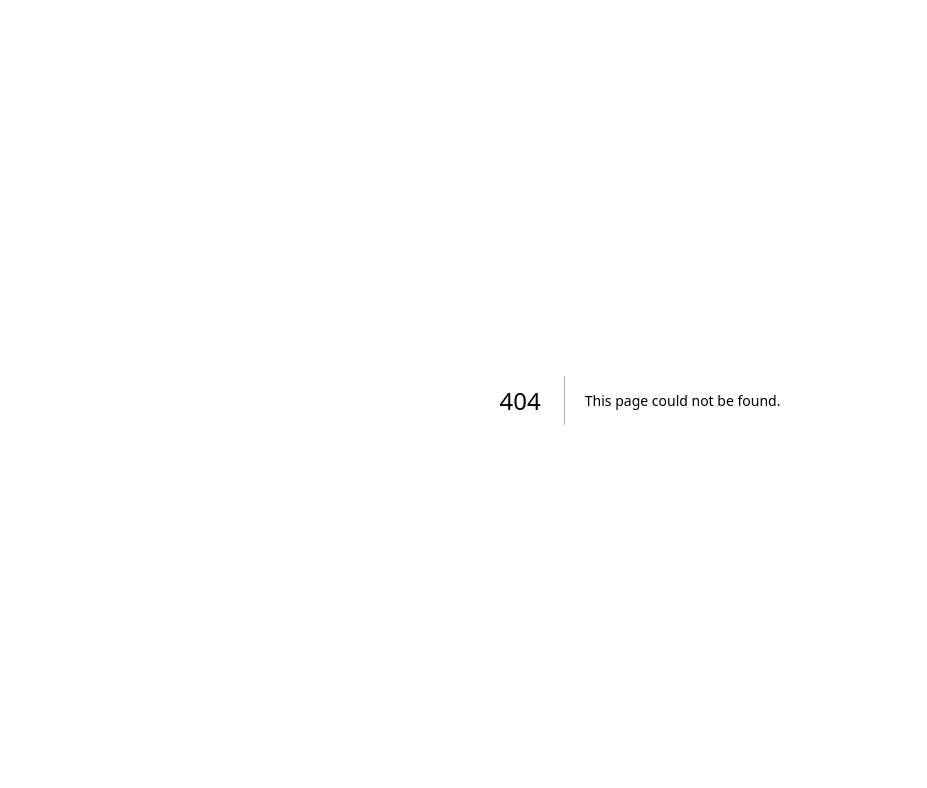
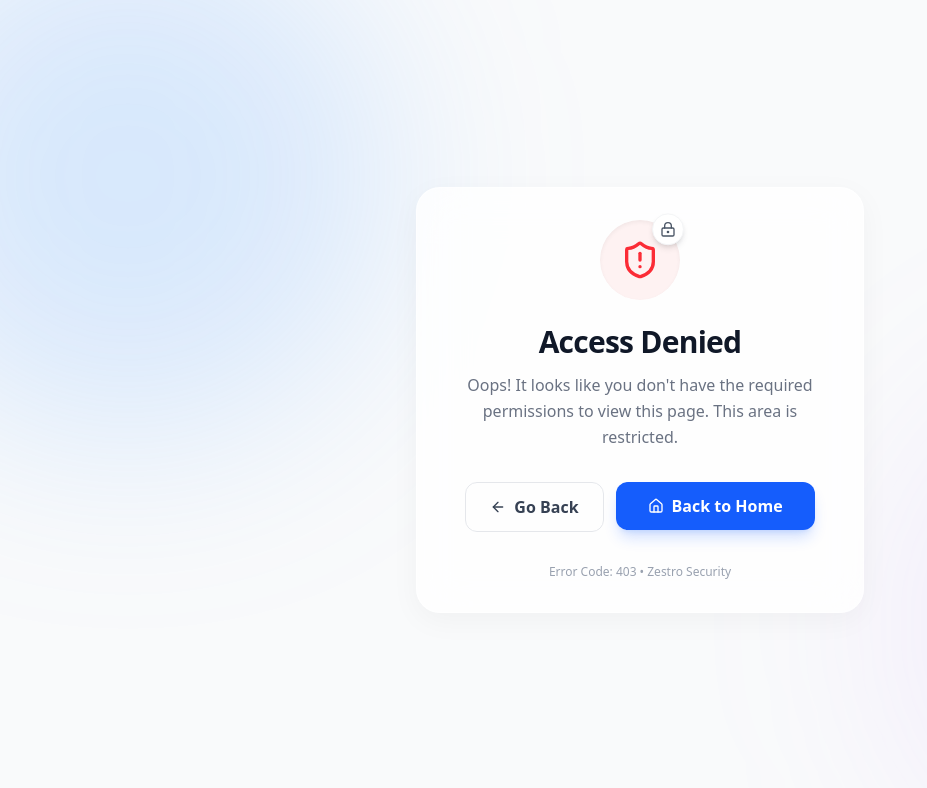
Before and after one commit to Prajwal-dev-dsa/ZESTRO_NEXTJS, a Next.js app in the folder my-app/: page /unauthorized in a window 1280 px wide. Before the commit this address had no page. Shown: the top 788 px of the page, without its empty margins (0-927 px from the left). Built offline with nearby package versions, Linux system fonts and the light colour scheme.

Commit message:
Grocery Model & Cloudinary Added & Middleware Updated

```diff
--- a/my-app/package.json
+++ b/my-app/package.json
@@ -11,6 +11,7 @@
   "dependencies": {
     "axios": "^1.13.2",
     "bcryptjs": "^3.0.3",
+    "cloudinary": "^2.8.0",
     "lucide-react": "^0.554.0",
     "mongoose": "^9.0.0",
     "motion": "^12.23.24",
--- /dev/null
+++ b/my-app/src/app/api/admin/add-grocery/route.ts
@@ -0,0 +1,52 @@
+import { auth } from "@/lib/auth";
+import { uploadOnCloudinary } from "@/lib/cloudinary";
+import ConnectDB from "@/lib/db";
+import groceryModel from "@/models/grocery.model";
+import { NextRequest, NextResponse } from "next/server";
+
+export async function POST(req: NextRequest) {
+  try {
+    await ConnectDB();
+    const session = await auth();
+    if (session?.user?.role !== "admin") {
+      return NextResponse.json({ error: "Unauthorized" }, { status: 401 });
+    }
+
+    const formData = await req.formData();
+    const name = formData.get("name");
+    const category = formData.get("category");
+    const unit = formData.get("unit");
+    const price = formData.get("price");
+    const image = formData.get("image");
+
+    if (!name || !category || !unit || !price || !image) {
+      return NextResponse.json(
+        { error: "All fields are required" },
+        { status: 400 }
+      );
+    }
+
+    const groceryImage = (await uploadOnCloudinary(image as Blob)) as string;
+    if (!groceryImage) {
+      return NextResponse.json(
+        { error: "Image upload failed" },
+        { status: 400 }
+      );
+    }
+
+    const grocery = await groceryModel.create({
+      name,
+      category,
+      unit,
+      price,
+      image: groceryImage,
+    });
+
+    return NextResponse.json(grocery, { status: 201 });
+  } catch (error) {
+    return NextResponse.json(
+      { error: "Failed to add grocery" },
+      { status: 500 }
+    );
+  }
+}
--- /dev/null
+++ b/my-app/src/app/unauthorized/page.tsx
@@ -0,0 +1,111 @@
+"use client"
+
+import { motion } from "motion/react";
+import { ShieldAlert, ArrowLeft, LockKeyhole, Home } from "lucide-react";
+import Link from "next/link";
+import { useRouter } from "next/navigation";
+
+export default function UnauthorizedPage() {
+    const router = useRouter();
+
+    return (
+        <div className="min-h-screen w-full flex items-center justify-center bg-gray-50 relative overflow-hidden">
+
+            {/* --- Background Decor (Subtle Blue Glows) --- */}
+            <div className="absolute top-[-10%] left-[-10%] w-[40vw] h-[40vw] bg-blue-400/20 rounded-full blur-[100px]" />
+            <div className="absolute bottom-[-10%] right-[-10%] w-[40vw] h-[40vw] bg-purple-400/10 rounded-full blur-[100px]" />
+
+            {/* --- Main Card --- */}
+            <motion.div
+                initial={{ opacity: 0, scale: 0.9, y: 20 }}
+                animate={{ opacity: 1, scale: 1, y: 0 }}
+                transition={{ duration: 0.5, ease: "easeOut" }}
+                className="relative z-10 w-full max-w-md mx-4 p-8 bg-white/80 backdrop-blur-xl border border-white/50 rounded-3xl shadow-[0_8px_30px_rgb(0,0,0,0.04)] text-center"
+            >
+
+                {/* Animated Icon Container */}
+                <div className="flex justify-center mb-6">
+                    <motion.div
+                        initial={{ rotate: -10, scale: 0.8 }}
+                        animate={{ rotate: 0, scale: 1 }}
+                        transition={{
+                            type: "spring",
+                            stiffness: 200,
+                            damping: 15,
+                            delay: 0.2
+                        }}
+                        className="relative"
+                    >
+                        <div className="size-20 bg-red-50 rounded-full flex items-center justify-center text-red-500 shadow-inner">
+                            <ShieldAlert className="size-10" />
+                        </div>
+
+                        {/* Floating Lock Icon Badge */}
+                        <motion.div
+                            animate={{ y: [0, -5, 0] }}
+                            transition={{ repeat: Infinity, duration: 2, ease: "easeInOut" }}
+                            className="absolute -top-1 -right-1 size-8 bg-white rounded-full flex items-center justify-center shadow-md border border-gray-100 text-gray-600"
+                        >
+                            <LockKeyhole className="size-4" />
+                        </motion.div>
+                    </motion.div>
+                </div>
+
+                {/* Text Content */}
+                <motion.h1
+                    initial={{ opacity: 0, y: 10 }}
+                    animate={{ opacity: 1, y: 0 }}
+                    transition={{ delay: 0.3 }}
+                    className="text-3xl font-extrabold text-gray-900 mb-3 tracking-tight"
+                >
+                    Access Denied
+                </motion.h1>
+
+                <motion.p
+                    initial={{ opacity: 0, y: 10 }}
+                    animate={{ opacity: 1, y: 0 }}
+                    transition={{ delay: 0.4 }}
+                    className="text-gray-500 mb-8 leading-relaxed"
+                >
+                    Oops! It looks like you don't have the required permissions to view this page. This area is restricted.
+                </motion.p>
+
+                {/* Action Buttons */}
+                <motion.div
+                    initial={{ opacity: 0, y: 10 }}
+                    animate={{ opacity: 1, y: 0 }}
+                    transition={{ delay: 0.5 }}
+                    className="flex flex-col sm:flex-row gap-3 justify-center"
+                >
+                    {/* Go Back Button */}
+                    <button
+                        onClick={() => router.back()}
+                        className="px-6 py-3 rounded-xl border border-gray-200 text-gray-700 font-semibold hover:bg-gray-50 cursor-pointer hover:border-gray-300 transition-all flex items-center justify-center gap-2 group"
+                    >
+                        <ArrowLeft className="size-4 group-hover:-translate-x-1 transition-transform" />
+                        Go Back
+                    </button>
+
+                    {/* Home Button (Primary) */}
+                    <Link href="/">
+                        <button className="w-full sm:w-auto px-8 py-3 rounded-xl bg-blue-600 text-white font-semibold shadow-lg shadow-blue-600/20 hover:bg-blue-700 hover:shadow-blue-600/30 hover:-translate-y-0.5 cursor-pointer transition-all flex items-center justify-center gap-2">
+                            <Home className="size-4" />
+                            Back to Home
+                        </button>
+                    </Link>
+                </motion.div>
+
+                {/* Footer Text */}
+                <motion.div
+                    initial={{ opacity: 0 }}
+                    animate={{ opacity: 1 }}
+                    transition={{ delay: 0.8 }}
+                    className="mt-8 text-xs text-gray-400"
+                >
+                    Error Code: 403 • Zestro Security
+                </motion.div>
+
+            </motion.div>
+        </div>
+    );
+}
--- a/my-app/src/components/EditRoleAndMobilePage.tsx
+++ b/my-app/src/components/EditRoleAndMobilePage.tsx
@@ -4,9 +4,11 @@ import { Bike, Loader, User, UserCog2 } from "lucide-react";
 import { motion } from "motion/react";
 import { useRouter } from "next/navigation";
 import { useState } from "react";
+import { useSession } from "next-auth/react";
 
 function EditRoleAndMobilePage() {
     const router = useRouter();
+    const { update } = useSession();
     const [role, setRole] = useState([
         {
             id: "admin", name: "Admin", icon: UserCog2
@@ -30,6 +32,10 @@ function EditRoleAndMobilePage() {
                 mobile
             })
             console.log(res.data)
+            update({
+                role: selectedRole,
+                mobile
+            })
             router.refresh();
             router.push("/");
         } catch (error) {
--- a/my-app/src/lib/auth.ts
+++ b/my-app/src/lib/auth.ts
@@ -54,12 +54,15 @@ export const { handlers, signIn, signOut, auth } = NextAuth({
       return true;
     },
     // token ke andar user ka data dalta hai ye function
-    jwt({ token, user }) {
+    jwt({ token, user, trigger, session }) {
       if (user) {
         token.id = user.id as string;
         token.name = user.name as string;
         token.email = user.email as string;
         token.role = user.role as string;
+      }
+      if (trigger === "update") {
+        token.role = session?.user?.role as string;
       }
       return token;
     },
--- /dev/null
+++ b/my-app/src/lib/cloudinary.ts
@@ -0,0 +1,32 @@
+import { v2 as cloudinary } from "cloudinary";
+
+cloudinary.config({
+  cloud_name: process.env.CLOUD_NAME,
+  api_key: process.env.API_KEY,
+  api_secret: process.env.API_SECRET,
+});
+
+export const uploadOnCloudinary = async (
+  file: Blob
+): Promise<string | null> => {
+  if (!file) return null;
+  try {
+    const arrayBuffer = await file.arrayBuffer();
+    const buffer = Buffer.from(arrayBuffer);
+    return new Promise((resolve, reject) => {
+      const uploadStream = cloudinary.uploader.upload_stream(
+        {
+          resource_type: "auto",
+        },
+        (error, result) => {
+          if (error) return reject(error);
+          else return resolve(result?.secure_url || null);
+        }
+      );
+      uploadStream.end(buffer);
+    });
+  } catch (error) {
+    console.error("Error uploading image on Cloudinary:", error);
+    return null;
+  }
+};
--- /dev/null
+++ b/my-app/src/models/grocery.model.ts
@@ -0,0 +1,64 @@
+import mongoose from "mongoose";
+
+interface IGrocery {
+  _id?: string;
+  name: string;
+  category: string;
+  unit: string;
+  price: string;
+  image: string;
+  createdAt?: Date;
+  updatedAt?: Date;
+}
+
+const grocerySchema = new mongoose.Schema<IGrocery>(
+  {
+    name: {
+      type: String,
+      required: true,
+    },
+    category: {
+      type: String,
+      enum: [
+        "Vegetables & Fruits",
+        "Dairy, Bread & Milk",
+        "Atta, Rice & Dal",
+        "Oil, Masala & Dry Fruits",
+        "Munchies & Chips",
+        "Cold Drinks & Juices",
+        "Tea, Coffee & Health Drinks",
+        "Biscuits & Bakery",
+        "Instant & Frozen Food",
+        "Meats, Fish & Eggs",
+        "Ice Creams & Frozen Desserts",
+        "Pharma & Wellness",
+        "Cleaning & Household",
+        "Personal Care",
+        "Baby Care",
+        "Pet Care",
+        "Stationery & Office",
+        "Electronics & Accessories",
+        "Gifting & Flowers",
+        "Paan Corner",
+      ],
+      required: true,
+    },
+    unit: {
+      type: String,
+      required: true,
+    },
+    price: {
+      type: String,
+      required: true,
+    },
+    image: {
+      type: String,
+      required: true,
+    },
+  },
+  { timestamps: true }
+);
+
+const groceryModel =
+  mongoose.models?.Grocery || mongoose.model("Grocery", grocerySchema);
+export default groceryModel;
--- a/my-app/src/proxy.ts
+++ b/my-app/src/proxy.ts
@@ -18,6 +18,19 @@ export async function proxy(request: NextRequest) {
     loginUrl.searchParams.set("callbackUrl", request.url);
     return NextResponse.redirect(loginUrl);
   }
+
+  if (pathname.startsWith("/user") && token.role !== "user") {
+    NextResponse.redirect(new URL("unauthorized", request.url));
+  }
+
+  if (pathname.startsWith("/admin") && token.role !== "admin") {
+    NextResponse.redirect(new URL("unauthorized", request.url));
+  }
+
+  if (pathname.startsWith("/delivery") && token.role !== "deliveryBoy") {
+    NextResponse.redirect(new URL("unauthorized", request.url));
+  }
+
   return NextResponse.next();
 }
 
```
Also changed, not shown: 1 other file (tests, documents, lock files or other folders).
